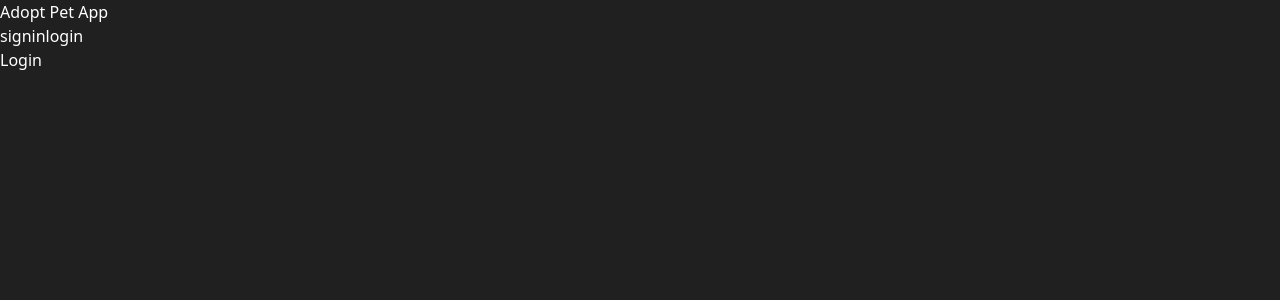
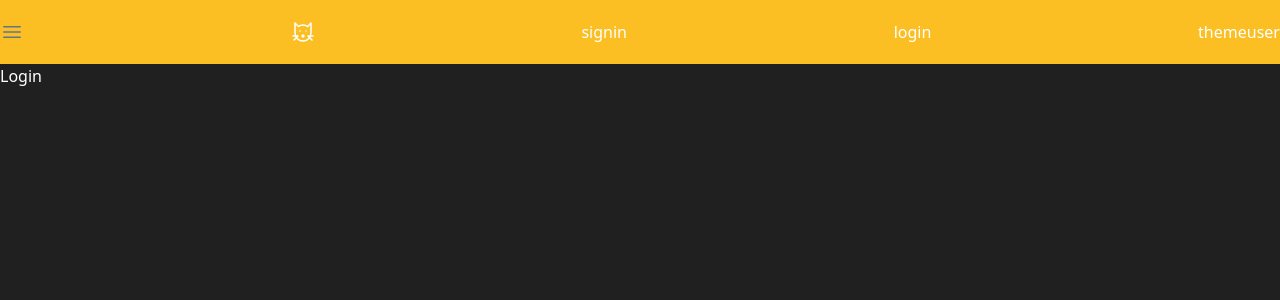
Before and after one commit to vmarialuzm/AdoptPetApp, a React (Vite) app in the folder frontend/: page /login in a window 1280 px wide. Shown: the top 300 px of the page. Built offline with nearby package versions, Linux system fonts and the light colour scheme.

Commit message:
modify navbar

```diff
--- a/frontend/src/components/Navbar.jsx
+++ b/frontend/src/components/Navbar.jsx
@@ -2,10 +2,53 @@ import { Link } from "react-router-dom"
 
 export const Navbar = () => {
   return (
-    <div>
-        <h1>Adopt Pet App</h1>
-        <Link to='/signin'>signin</Link>
-        <Link to='/login'>login</Link>
-    </div>
+    <>
+        <header className="bg-amber-400">
+            <div className="flex h-16 items-center justify-between">
+                <button className="text-slate-500 hover:text-slate-900">
+                    <svg
+                        xmlns="http://www.w3.org/2000/svg"
+                        fill="none"
+                        viewBox="0 0 24 24"
+                        stroke-width="1.5"
+                        stroke="currentColor"
+                        class="w-6 h-6">
+                        <path
+                            stroke-linecap="round"
+                            stroke-linejoin="round"
+                            d="M3.75 6.75h16.5M3.75 12h16.5m-16.5 5.25h16.5" />
+                    </svg>
+
+                </button>
+
+                <button>
+                    <svg
+                        xmlns="http://www.w3.org/2000/svg"
+                        class="icon icon-tabler icon-tabler-cat"
+                        width="24"
+                        height="24"
+                        viewBox="0 0 24 24"
+                        stroke-width="1.5"
+                        stroke="currentColor"
+                        fill="none"
+                        stroke-linecap="round"
+                        stroke-linejoin="round">
+                        <path
+                            stroke="none"
+                            d="M0 0h24v24H0z"
+                            fill="none"/>
+                        <path
+                            d="M20 3v10a8 8 0 1 1 -16 0v-10l3.432 3.432a7.963 7.963 0 0 1 4.568 -1.432c1.769 0 3.403 .574 4.728 1.546l3.272 -3.546z" /><path d="M2 16h5l-4 4" /><path d="M22 16h-5l4 4" /><path d="M12 16m-1 0a1 1 0 1 0 2 0a1 1 0 1 0 -2 0" /><path d="M9 11v.01" /><path d="M15 11v.01" /></svg>
+                </button>
+
+                <Link to='/signin'>signin</Link>
+                <Link to='/login'>login</Link>
+                <div>
+                    <button>theme</button>
+                    <button>user</button>
+                </div>
+            </div>
+        </header>
+    </>
   )
 }
```
